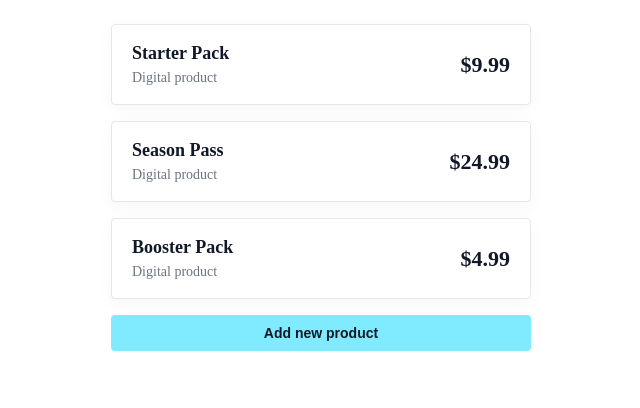
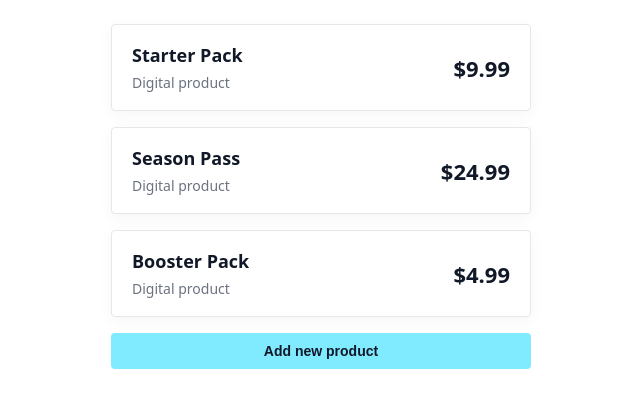
Before and after one commit to justshfarida/Checkout-Frontend, a React (Vite) app: page / in a window 1280 px wide. Shown: the top 408 px of the page, without its empty margins (319-959 px from the left). Built offline with nearby package versions, Linux system fonts and the light colour scheme.

Commit message:
fix(styles): make the font look a bit nicer

```diff
--- a/src/components/product.css
+++ b/src/components/product.css
@@ -1,3 +1,7 @@
+body {
+  font-family: system-ui, -apple-system, "Segoe UI", sans-serif;
+}
+
 .products {
   display: flex;
   flex-direction: column;
```
